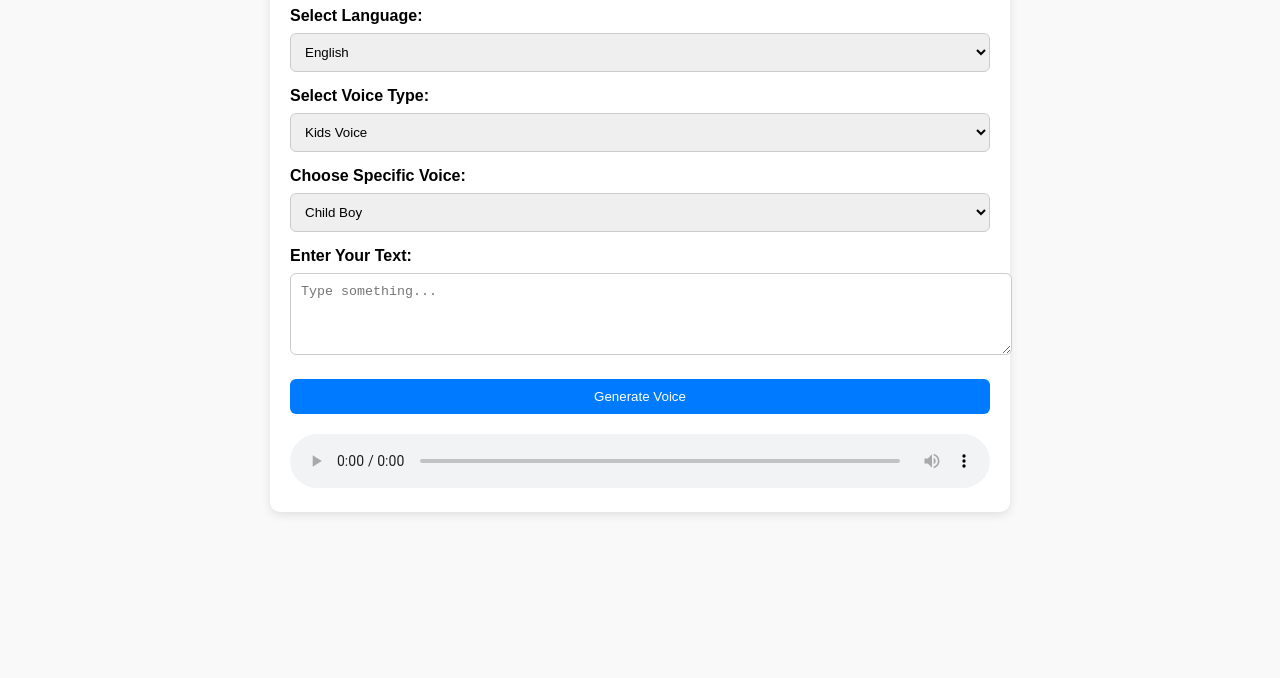
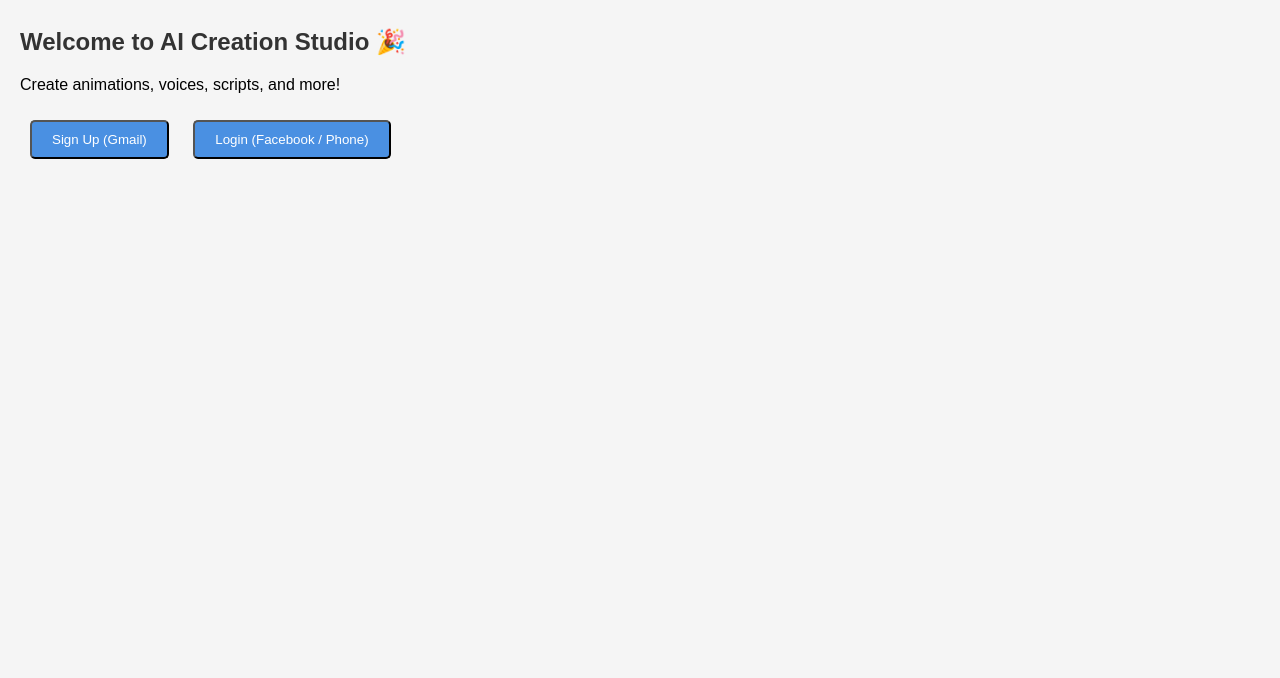
Before and after one commit to ailaboratory56-collab/Ai-creation-studio, a plain HTML site: page index.html in a window 1280 px wide. Shown: the part 122-800 px from the top of the page. Drawn offline with Linux system fonts and the light colour scheme.

Commit message:
Update index.html

```diff
--- a/index.html
+++ b/index.html
@@ -3,118 +3,94 @@
 <head>
   <meta charset="UTF-8">
   <meta name="viewport" content="width=device-width, initial-scale=1.0">
-  <title>AI Voice Generator</title>
+  <title>AI Creation Studio</title>
   <style>
-    body {
-      font-family: Arial, sans-serif;
-      background: #f9f9f9;
-      padding: 20px;
-    }
-    .container {
-      max-width: 700px;
-      margin: auto;
-      background: #fff;
-      padding: 20px;
-      border-radius: 10px;
-      box-shadow: 0 3px 10px rgba(0,0,0,0.1);
-    }
-    h1 {
-      text-align: center;
-      color: #444;
-    }
-    label {
-      font-weight: bold;
-      display: block;
-      margin-top: 15px;
-    }
-    select, textarea, button {
-      width: 100%;
-      padding: 10px;
-      margin-top: 8px;
-      border-radius: 6px;
-      border: 1px solid #ccc;
-    }
-    button {
-      background: #007bff;
-      color: white;
-      border: none;
-      cursor: pointer;
-      margin-top: 20px;
-    }
-    button:hover {
-      background: #0056b3;
-    }
-    audio {
-      width: 100%;
-      margin-top: 20px;
-    }
+    body { font-family: Arial, sans-serif; margin: 0; padding: 0; background: #f5f5f5; }
+    header { background: #4a90e2; color: #fff; padding: 15px; text-align: center; }
+    .screen { display: none; padding: 20px; }
+    .active { display: block; }
+    .btn { display: inline-block; margin: 10px; padding: 10px 20px; background: #4a90e2; color: #fff; text-decoration: none; border-radius: 5px; cursor: pointer; }
+    .card { background: #fff; padding: 15px; margin: 10px 0; border-radius: 8px; box-shadow: 0 2px 5px rgba(0,0,0,0.1); }
+    h2 { color: #333; }
   </style>
 </head>
 <body>
-  <div class="container">
-    <h1>🎤 AI Voice Generator</h1>
+  <header>
+    <h1>AI Creation Studio</h1>
+  </header>
 
-    <label for="language">Select Language:</label>
-    <select id="language">
-      <option>English</option>
-      <option>Hindi</option>
-      <option>Tamil</option>
-      <option>Telugu</option>
-      <option>Spanish</option>
-      <option>French</option>
-      <option>Italian</option>
-      <option>Japanese</option>
-      <option>Chinese</option>
-      <option>Bengali</option>
-      <option>Khasi</option>
-      <option>Garo</option>
-      <option>Jaintia</option>
-      <option>Assamese</option>
-    </select>
+  <!-- Welcome Screen -->
+  <div id="welcome" class="screen active">
+    <h2>Welcome to AI Creation Studio 🎉</h2>
+    <p>Create animations, voices, scripts, and more!</p>
+    <button class="btn" onclick="showScreen('signup')">Sign Up (Gmail)</button>
+    <button class="btn" onclick="showScreen('login')">Login (Facebook / Phone)</button>
+  </div>
 
-    <label for="voiceType">Select Voice Type:</label>
-    <select id="voiceType">
-      <option>Kids Voice</option>
-      <option>Cartoon Characters</option>
-      <option>Animation Film</option>
-    </select>
+  <!-- Sign Up -->
+  <div id="signup" class="screen">
+    <h2>Sign Up</h2>
+    <p>Use your Gmail to sign up.</p>
+    <button class="btn" onclick="showScreen('dashboard')">Continue</button>
+  </div>
 
-    <label for="subVoice">Choose Specific Voice:</label>
-    <select id="subVoice">
-      <option>Child Boy</option>
-      <option>Child Girl</option>
-      <option>Cute Baby Tone</option>
-      <option>Mickey Style</option>
-      <option>Doraemon Style</option>
-      <option>Chipmunk Funny</option>
-      <option>Robot Cartoon</option>
-      <option>Hero Voice</option>
-      <option>Villain Voice</option>
-      <option>Funny Sidekick</option>
-      <option>Old Storyteller</option>
-    </select>
+  <!-- Login -->
+  <div id="login" class="screen">
+    <h2>Login</h2>
+    <p>Login using Facebook or Contact Number.</p>
+    <button class="btn" onclick="showScreen('dashboard')">Login</button>
+  </div>
 
-    <label for="text">Enter Your Text:</label>
-    <textarea id="text" rows="4" placeholder="Type something..."></textarea>
+  <!-- Dashboard -->
+  <div id="dashboard" class="screen">
+    <h2>Main Features (Dashboard)</h2>
+    <div class="card"><button class="btn" onclick="showScreen('tts')">TTS Creator</button></div>
+    <div class="card"><button class="btn" onclick="showScreen('graphic')">Image/Graphic Creator</button></div>
+    <div class="card"><button class="btn" onclick="showScreen('cartoon')">Cartoon Character Creator</button></div>
+    <div class="card"><button class="btn" onclick="showScreen('animation')">Animation Creator</button></div>
+    <div class="card"><button class="btn" onclick="showScreen('video')">Video Animations Creator</button></div>
+    <div class="card"><button class="btn" onclick="showScreen('script')">Script Creator</button></div>
+    <div class="card"><button class="btn" onclick="showScreen('subscription')">Subscription Plans</button></div>
+  </div>
 
-    <button onclick="generateVoice()">Generate Voice</button>
+  <!-- TTS Screen -->
+  <div id="tts" class="screen">
+    <h2>Text to Speech (TTS) Creator</h2>
+    <p>Languages Supported:</p>
+    <ul>
+      <li>English, Hindi, Tamil, Telugu</li>
+      <li>Spanish, French, Italian, Japanese</li>
+      <li>Chinese, Bengali, Khasi, Garo</li>
+      <li>Jaintia, Assamese</li>
+    </ul>
+    <p>Voices:</p>
+    <ul>
+      <li>Child Voice</li>
+      <li>Cartoon Characters</li>
+      <li>Animation Film Voices</li>
+      <li>Nezha, Aubing, Kung Fu Panda</li>
+    </ul>
+    <button class="btn" onclick="showScreen('dashboard')">Back</button>
+  </div>
 
-    <audio id="player" controls></audio>
+  <!-- Other Feature Pages -->
+  <div id="graphic" class="screen"><h2>Image/Graphic Creator</h2><button class="btn" onclick="showScreen('dashboard')">Back</button></div>
+  <div id="cartoon" class="screen"><h2>Cartoon Character Creator</h2><button class="btn" onclick="showScreen('dashboard')">Back</button></div>
+  <div id="animation" class="screen"><h2>Animation Creator</h2><button class="btn" onclick="showScreen('dashboard')">Back</button></div>
+  <div id="video" class="screen"><h2>Video Animations Creator</h2><button class="btn" onclick="showScreen('dashboard')">Back</button></div>
+  <div id="script" class="screen"><h2>Script Creator</h2><button class="btn" onclick="showScreen('dashboard')">Back</button></div>
+
+  <!-- Subscription -->
+  <div id="subscription" class="screen">
+    <h2>Subscription Plan</h2>
+    <p><b>3 Years 7 Months</b> - Full Access</p>
+    <button class="btn" onclick="showScreen('dashboard')">Back</button>
   </div>
 
   <script>
-    function generateVoice() {
-      const text = document.getElementById("text").value;
-      if (!text) {
-        alert("Please enter text first!");
-        return;
-      }
-
-      // 🔊 Demo ke liye ek sample audio file play karega
-      document.getElementById("player").src =
-        "https://www.soundhelix.com/examples/mp3/SoundHelix-Song-1.mp3";
-
-      document.getElementById("player").play();
+    function showScreen(id) {
+      document.querySelectorAll('.screen').forEach(s => s.classList.remove('active'));
+      document.getElementById(id).classList.add('active');
     }
   </script>
 </body>
```
